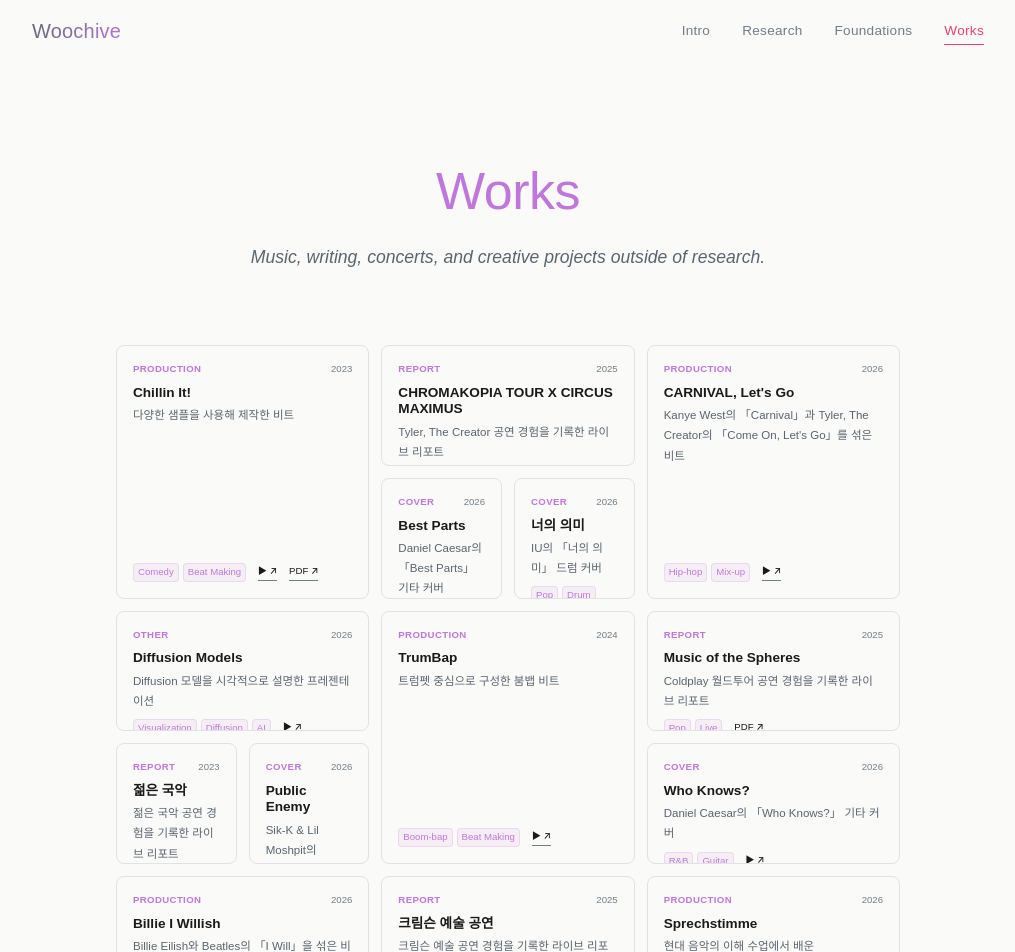
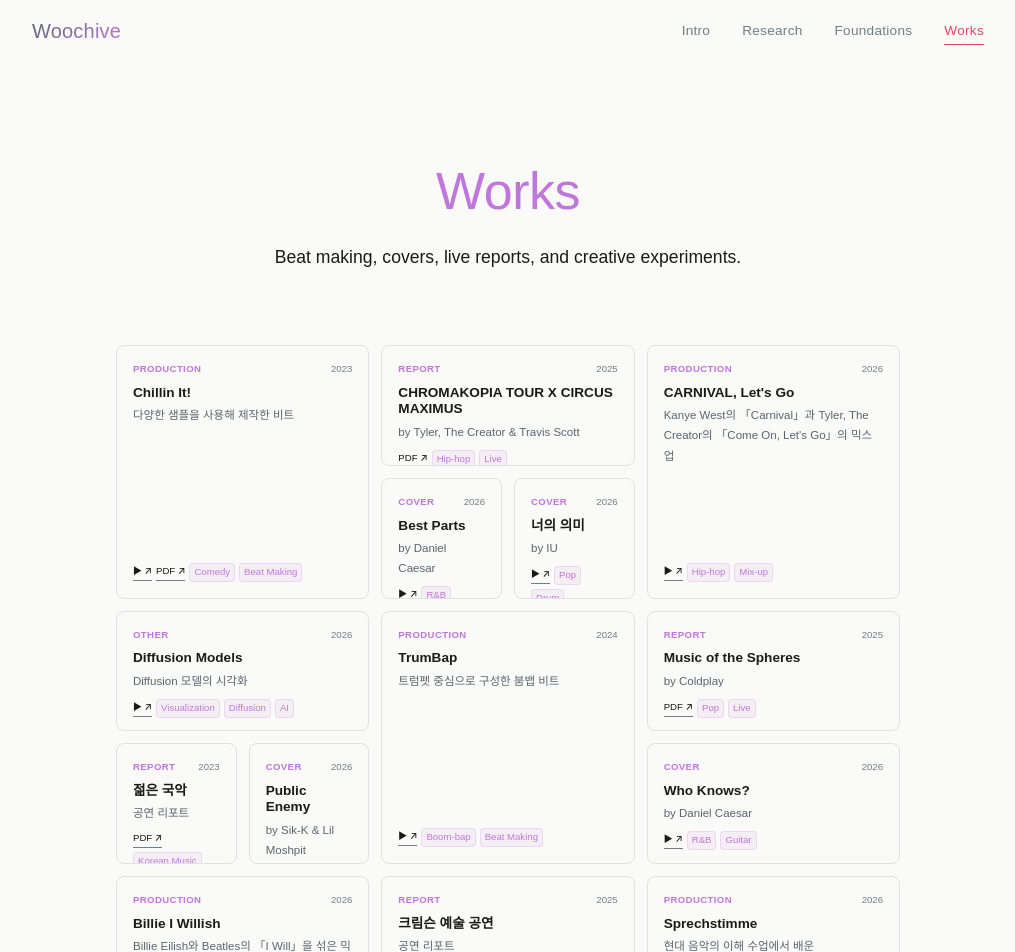
Before and after one commit to sonluos/woochive, a React (Vite) app: page /works in a window 1280 px wide. Shown: the top 952 px of the page, without its empty margins (132-1147 px from the left). Built offline with nearby package versions, Linux system fonts and the light colour scheme.

Commit message:
style: links bottom-left, update descriptions, match subtitle style

```diff
--- a/src/data/works.ts
+++ b/src/data/works.ts
@@ -26,7 +26,7 @@ export const worksData: WorkEntry[] = [
   {
     id: 'young-gugak',
     title: '젊은 국악',
-    description: '젊은 국악 공연 경험을 기록한 라이브 리포트',
+    description: '공연 리포트',
     category: 'Report',
     tags: ['Korean Music', 'Live'],
     year: 2023,
@@ -36,7 +36,7 @@ export const worksData: WorkEntry[] = [
   {
     id: 'drum-meaning',
     title: '너의 의미',
-    description: 'IU의 「너의 의미」 드럼 커버',
+    description: 'by IU',
     category: 'Cover',
     tags: ['Pop', 'Drum'],
     year: 2026,
@@ -46,7 +46,7 @@ export const worksData: WorkEntry[] = [
   {
     id: 'carnival-lets-go',
     title: "CARNIVAL, Let's Go",
-    description: 'Kanye West의 「Carnival」과 Tyler, The Creator의 「Come On, Let\'s Go」를 섞은 비트',
+    description: 'Kanye West의 「Carnival」과 Tyler, The Creator의 「Come On, Let\'s Go」의 믹스 업',
     category: 'Production',
     tags: ['Hip-hop', 'Mix-up'],
     year: 2026,
@@ -56,7 +56,7 @@ export const worksData: WorkEntry[] = [
   {
     id: 'chromakopia-tour',
     title: 'CHROMAKOPIA TOUR X CIRCUS MAXIMUS',
-    description: 'Tyler, The Creator 공연 경험을 기록한 라이브 리포트',
+    description: 'by Tyler, The Creator & Travis Scott',
     category: 'Report',
     tags: ['Hip-hop', 'Live'],
     year: 2025,
@@ -66,7 +66,7 @@ export const worksData: WorkEntry[] = [
   {
     id: 'guitar-best-parts',
     title: 'Best Parts',
-    description: 'Daniel Caesar의 「Best Parts」 기타 커버',
+    description: 'by Daniel Caesar',
     category: 'Cover',
     tags: ['R&B', 'Guitar'],
     year: 2026,
@@ -76,7 +76,7 @@ export const worksData: WorkEntry[] = [
   {
     id: 'billie-i-willish',
     title: 'Billie I Willish',
-    description: 'Billie Eilish와 Beatles의 「I Will」을 섞은 비트',
+    description: 'Billie Eilish와 Beatles의 「I Will」을 섞은 믹스 업',
     category: 'Production',
     tags: ['Pop', 'Mix-up'],
     year: 2026,
@@ -86,7 +86,7 @@ export const worksData: WorkEntry[] = [
   {
     id: 'diffusion-presentation',
     title: 'Diffusion Models',
-    description: 'Diffusion 모델을 시각적으로 설명한 프레젠테이션',
+    description: 'Diffusion 모델의 시각화',
     category: 'Other',
     tags: ['Visualization', 'Diffusion', 'AI'],
     year: 2026,
@@ -96,7 +96,7 @@ export const worksData: WorkEntry[] = [
   {
     id: 'guitar-public-enemy',
     title: 'Public Enemy',
-    description: 'Sik-K & Lil Moshpit의 「Public Enemy」 기타 톤 커버',
+    description: 'by Sik-K & Lil Moshpit',
     category: 'Cover',
     tags: ['Rage', 'Electric Guitar'],
     year: 2026,
@@ -116,7 +116,7 @@ export const worksData: WorkEntry[] = [
   {
     id: 'music-of-the-spheres',
     title: 'Music of the Spheres',
-    description: 'Coldplay 월드투어 공연 경험을 기록한 라이브 리포트',
+    description: 'by Coldplay',
     category: 'Report',
     tags: ['Pop', 'Live'],
     year: 2025,
@@ -126,7 +126,7 @@ export const worksData: WorkEntry[] = [
   {
     id: 'guitar-who-knows',
     title: 'Who Knows?',
-    description: 'Daniel Caesar의 「Who Knows?」 기타 커버',
+    description: 'by Daniel Caesar',
     category: 'Cover',
     tags: ['R&B', 'Guitar'],
     year: 2026,
@@ -146,7 +146,7 @@ export const worksData: WorkEntry[] = [
   {
     id: 'mugyeonggye',
     title: '무경계',
-    description: '콘서트 경험을 바탕으로 제작한 인스타그램 숏폼 영상',
+    description: '인스타그램 숏폼 공모전',
     category: 'Other',
     tags: ['Contest', 'Concerts', 'Shortform'],
     year: 2025,
@@ -156,7 +156,7 @@ export const worksData: WorkEntry[] = [
   {
     id: 'crimson-art',
     title: '크림슨 예술 공연',
-    description: '크림슨 예술 공연 경험을 기록한 라이브 리포트',
+    description: '공연 리포트',
     category: 'Report',
     tags: ['Classic', 'Live'],
     year: 2025,
--- a/src/pages/Works.css
+++ b/src/pages/Works.css
@@ -20,11 +20,10 @@
 
 .works__desc {
   font-size: var(--text-md);
-  color: var(--ink-soft);
+  color: var(--ink);
   max-width: 36rem;
   margin: 0 auto;
   line-height: var(--leading-relaxed);
-  font-style: italic;
 }
 
 .works__body {
@@ -133,6 +132,7 @@
   margin-top: auto;
   padding-top: var(--sp-2);
   align-items: center;
+  justify-content: flex-start;
 }
 
 .works__piece-tag {
@@ -153,7 +153,6 @@
   text-decoration: none;
   border-bottom: 1px solid var(--ink-muted);
   padding-bottom: 1px;
-  margin-left: var(--sp-2);
   white-space: nowrap;
   transition: color var(--ease), border-color var(--ease);
 }
--- a/src/pages/Works.tsx
+++ b/src/pages/Works.tsx
@@ -7,7 +7,7 @@ export default function Works() {
       <section className="works__header container">
         <h1 className="works__title">Works</h1>
         <p className="works__desc">
-          Music, writing, concerts, and creative projects outside of research.
+          Beat making, covers, live reports, and creative experiments.
         </p>
       </section>
 
@@ -25,9 +25,6 @@ export default function Works() {
               <h3 className="works__piece-title">{work.title}</h3>
               <p className="works__piece-desc">{work.description}</p>
               <div className="works__piece-tags">
-                {work.tags.map((tag) => (
-                  <span key={tag} className="works__piece-tag">{tag}</span>
-                ))}
                 {work.mediaUrl && (
                   <a
                     className="works__piece-pdf"
@@ -48,6 +45,9 @@ export default function Works() {
                     PDF ↗
                   </a>
                 )}
+                {work.tags.map((tag) => (
+                  <span key={tag} className="works__piece-tag">{tag}</span>
+                ))}
               </div>
             </article>
           ))}
```
